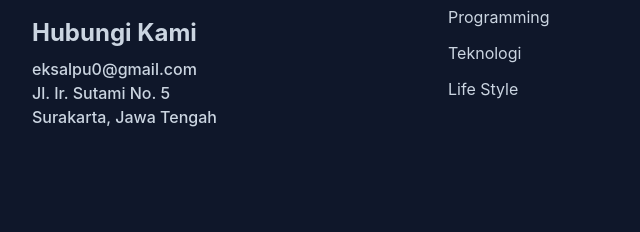
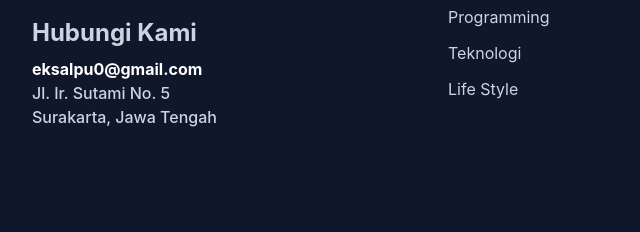
Before and after one commit to eksalp/portofolio, a website: page index.html in a window 1280 px wide. Shown: the part 5517-5749 px from the top of the page, 0-640 px from the left. Drawn offline with Linux system fonts and the light colour scheme.

Commit message:
Update index.html

```diff
--- a/index.html
+++ b/index.html
@@ -288,7 +288,7 @@
                <div class="w-full px-4 mb-12 text-slate-300 font-medium md:w-1/3">
                    <h2 class="font-bold text-4xl text-white mb-5">Masterr Indonesia</h2>
                    <h3 class="font-bold text-2xl mb-2">Hubungi Kami</h3>
-                   <p>eksalpu0@gmail.com</p>
+                   <p><a href="https://www.instagram.com/eksalp_" target="_blank" class="font-bold text-white ">eksalpu0@gmail.com</a></p>
                    <p>Jl. Ir. Sutami No. 5</p>
                    <p>Surakarta, Jawa Tengah</p>
                </div>
```
